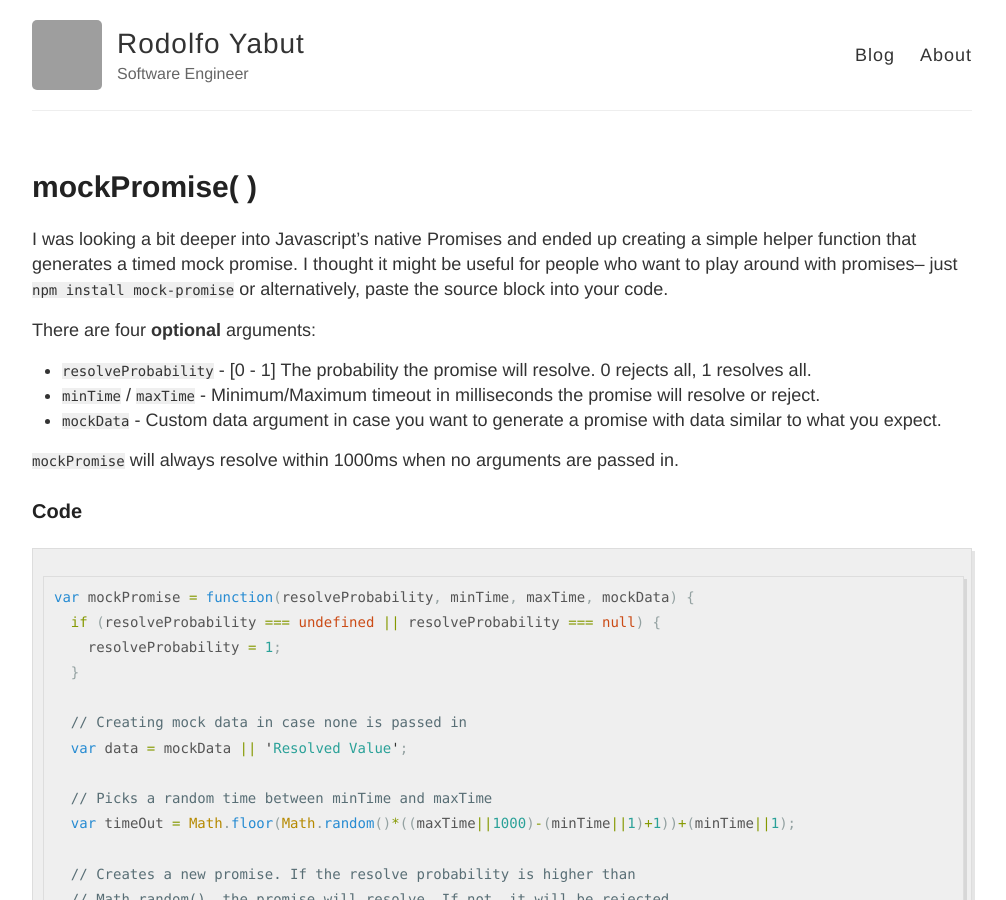
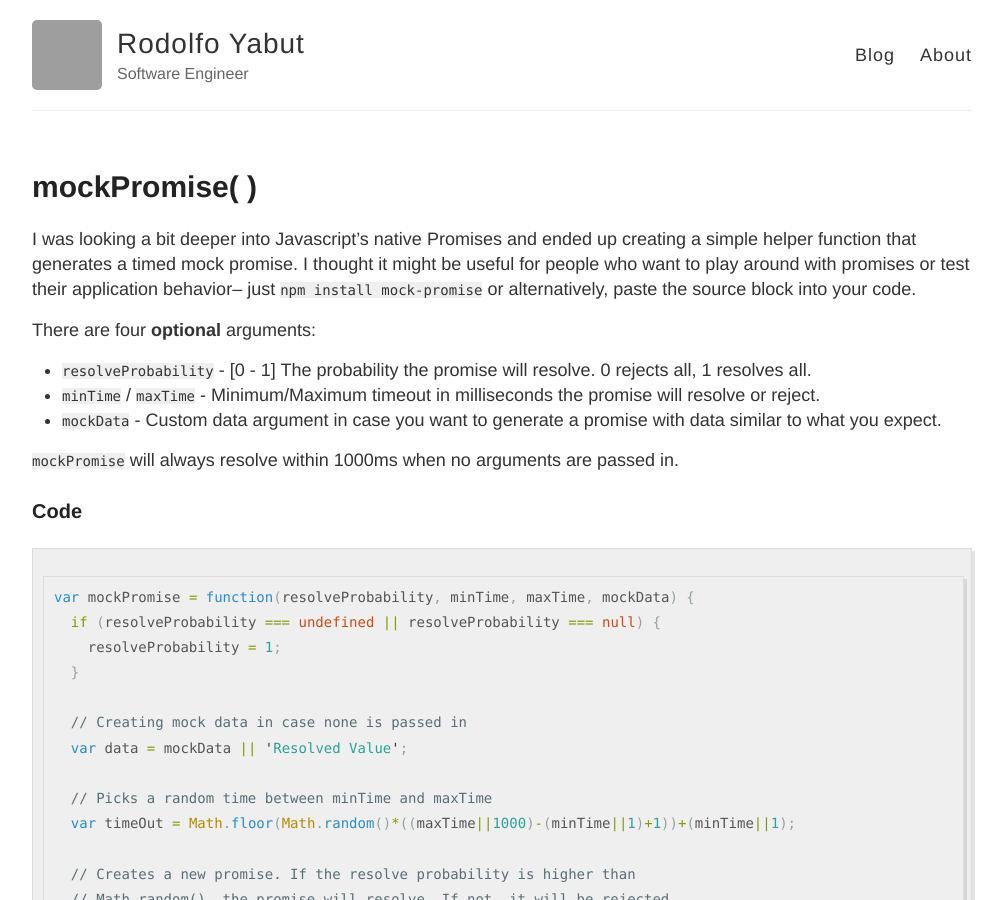
Before and after one commit to rodocite/rodocite.github.io, a Jekyll site: the page built from _posts/2015-10-12-mockPromise.md, in a window 1280 px wide and 900 px high. Shown: the whole window, without its empty margins (138-1144 px from the left). Built offline with Jekyll 4.4.1, drawn with Linux system fonts in a browser that asks for light colours; Markdown is read by kramdown in place of the engine named in the settings; comment, search, counter and statistics services are not loaded; grey boxes are pictures that could not be loaded.

Commit message:
Update 2015-10-12-mockPromise.md

```diff
--- a/_posts/2015-10-12-mockPromise.md
+++ b/_posts/2015-10-12-mockPromise.md
@@ -2,7 +2,7 @@
 layout: post
 title: mockPromise( )
 ---
-I was looking a bit deeper into Javascript's native Promises and ended up creating a simple helper function that generates a timed mock promise. I thought it might be useful for people who want to play around with promises-- just `npm install mock-promise` or alternatively, paste the source block into your code.
+I was looking a bit deeper into Javascript's native Promises and ended up creating a simple helper function that generates a timed mock promise. I thought it might be useful for people who want to play around with promises or test their application behavior-- just `npm install mock-promise` or alternatively, paste the source block into your code.
 
 There are four **optional** arguments:
 
```
